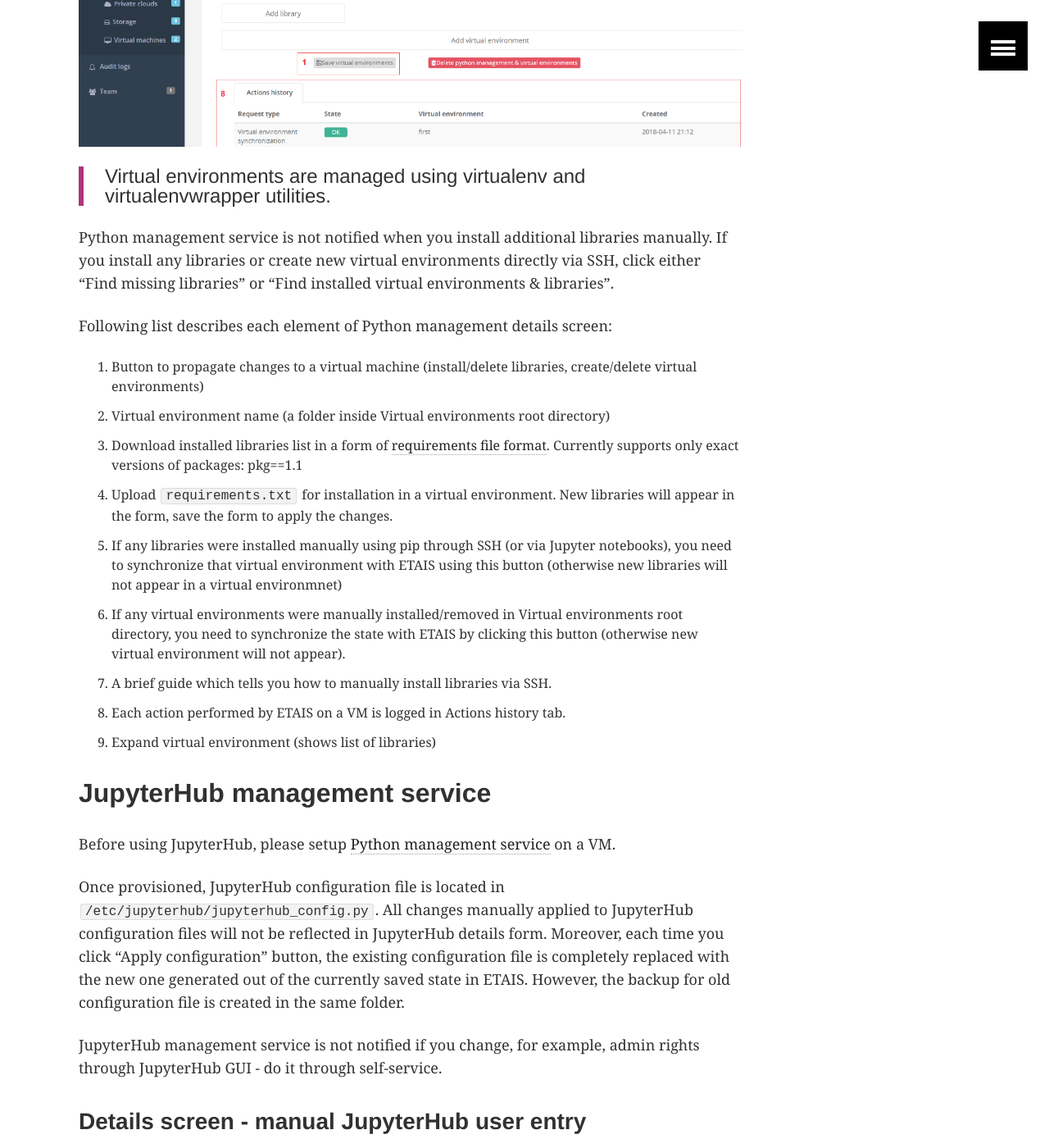
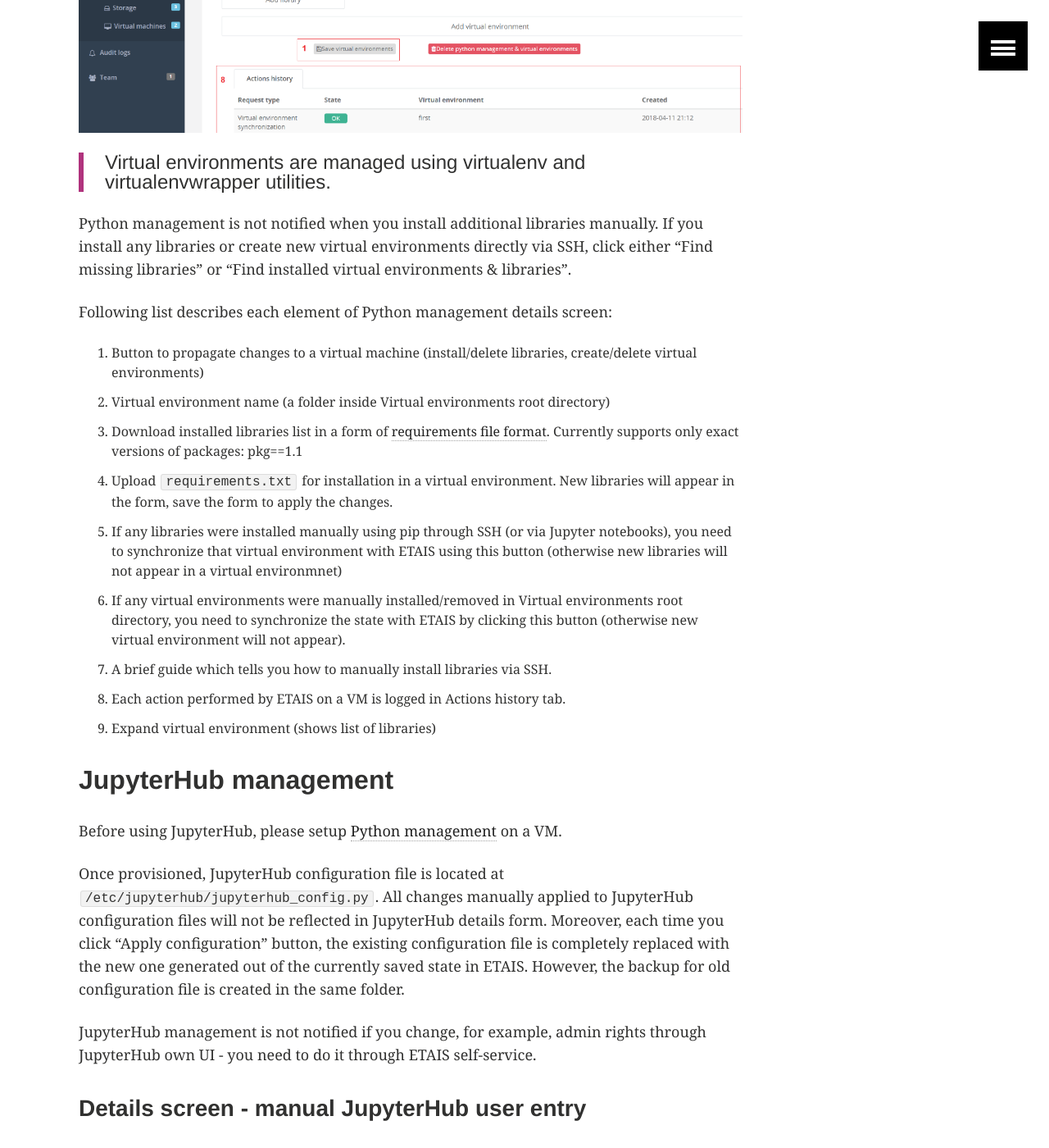
Before and after one commit to etais-ee/etais-web, a Jekyll site: the page built from using/self_service.md, in a window 1280 px wide and 1400 px high, scrolled down 30901 px. Shown: the whole window at 82% size. Built offline with Jekyll 4.4.1, drawn with Linux system fonts in a browser that asks for light colours; some of the changed text lies outside the part shown.

Commit message:
Other small corrections

````diff
--- a/using/self_service.md
+++ b/using/self_service.md
@@ -333,7 +333,7 @@ Once allocation has been created, you can see its access information:
 
 ![Details of an allocation](../images/project-batch-details.png)
 
-## Python management service
+## Python management
 
 ### Prerequisites
 
@@ -369,7 +369,7 @@ Once you are logged in (default system user depends on a distribution: either `d
 
 ![Pasting ETAIS public key into authorized_keys on your VM](../images/python-management-authorized-keys.png)
 
-Now you can proceed with Python management form and afterwards continue with a [JupyterHub management](#jupyterhub-management-service).
+Now you can proceed with Python management form and afterwards continue with a [JupyterHub management](#jupyterhub-management).
 
 ### Details screen elements
 
@@ -377,7 +377,7 @@ Now you can proceed with Python management form and afterwards continue with a [
 
 > Virtual environments are managed using virtualenv and virtualenvwrapper utilities.
 
-Python management service is not notified when you install additional libraries manually. If you install any libraries or create new virtual environments directly via SSH, click either "Find missing libraries" or "Find installed virtual environments & libraries".
+Python management is not notified when you install additional libraries manually. If you install any libraries or create new virtual environments directly via SSH, click either "Find missing libraries" or "Find installed virtual environments & libraries".
 
 Following list describes each element of Python management details screen:
 
@@ -391,13 +391,13 @@ Following list describes each element of Python management details screen:
 8. Each action performed by ETAIS on a VM is logged in Actions history tab.
 9. Expand virtual environment (shows list of libraries)
 
-## JupyterHub management service
+## JupyterHub management
 
-Before using JupyterHub, please setup [Python management service](#python-management-service) on a VM.
+Before using JupyterHub, please setup [Python management](#python-management) on a VM.
 
-Once provisioned, JupyterHub configuration file is located in ```/etc/jupyterhub/jupyterhub_config.py```. All changes manually applied to JupyterHub configuration files will not be reflected in JupyterHub details form. Moreover, each time you click "Apply configuration" button, the existing configuration file is completely replaced with the new one generated out of the currently saved state in ETAIS. However, the backup for old configuration file is created in the same folder.
+Once provisioned, JupyterHub configuration file is located at `/etc/jupyterhub/jupyterhub_config.py`. All changes manually applied to JupyterHub configuration files will not be reflected in JupyterHub details form. Moreover, each time you click "Apply configuration" button, the existing configuration file is completely replaced with the new one generated out of the currently saved state in ETAIS. However, the backup for old configuration file is created in the same folder.
 
-JupyterHub management service is not notified if you change, for example, admin rights through JupyterHub GUI - do it through self-service.
+JupyterHub management is not notified if you change, for example, admin rights through JupyterHub own UI - you need to do it through ETAIS self-service.
 
 ### Details screen - manual JupyterHub user entry
 
@@ -405,7 +405,7 @@ JupyterHub management service is not notified if you change, for example, admin
 
 Following list describes each element of JupyterHub management details screen:
 
-1. Virtual environments come from Python management service.
+1. Virtual environments come from Python management.
 2. It is possible to make these virtual environments accessible as Jupyter kernels. All JupyterHub users will have access to them. However, they will not be allowed to install or remove libraries through notebook or SSH in these kernels.
 3. There are 2 types of authentication methods available. In both cases JupyterHub users correspond to Linux system users.
  * Linux PAM: you need to manually define JupyterHub users. Corresponding system users will be created once "Apply configuration" button is pressed.
````
Also changed, not shown: other parts of using/self_service.md (+1 -1 lines), images/adding-ssh-key.png.
